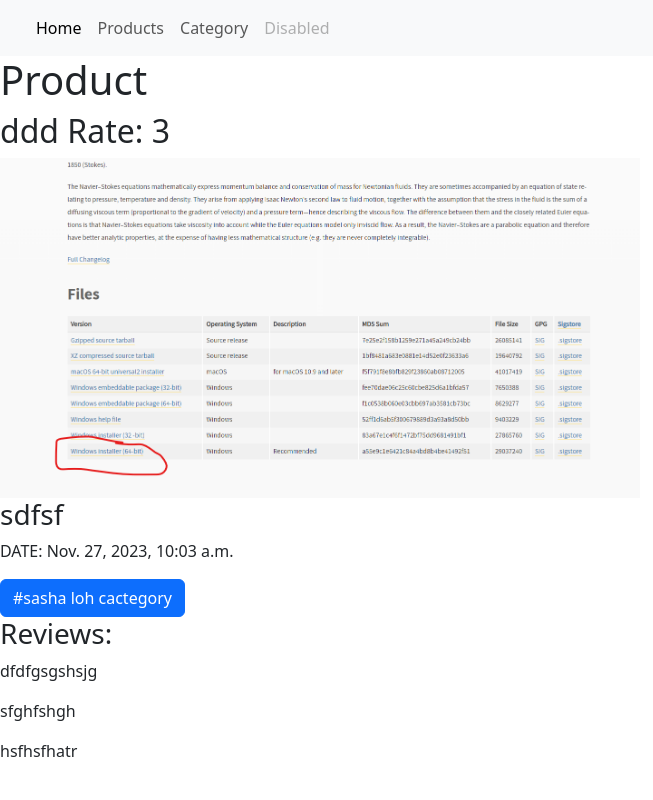
After one commit to Ebulda/django_rep, a Django app: page /products/1/ in a window 1280 px wide. The commit adds this page. Shown: the whole page, without its empty margins (0-653 px from the left). Run offline with Django 4.2, Linux system fonts and the light colour scheme; data comes from the database, SQL or seed files in the repository; both versions use the stored data as it was after the commit.

Commit message:
Forth Commit!!!

```diff
--- a/djangoProject1/urls.py
+++ b/djangoProject1/urls.py
@@ -1,11 +1,14 @@
 
 from django.contrib import admin
 from django.urls import path
+from django.conf import settings
+from django.conf.urls.static import static
 from post import views
 
 urlpatterns = [
     path('admin/', admin.site.urls),
     path('', views.main_view),
     path('products/', views.products_view),
+    path('products/<int:prod_id>/', views.product_detail_view),
     path('category/', views.category_view)
-]
+] + static(settings.MEDIA_URL, document_root=settings.MEDIA_ROOT)
--- a/post/admin.py
+++ b/post/admin.py
@@ -1,8 +1,9 @@
 from django.contrib import admin
-from post.models import Product, Category
+from post.models import Product, Category, Review
 
 
 admin.site.register(Product)
 admin.site.register(Category)
+admin.site.register(Review)
 
 #class ProductAdmin(admin.ModelAdmin):
--- a/post/models.py
+++ b/post/models.py
@@ -17,3 +17,11 @@ class Product(models.Model):
 
     def __str__(self) -> str:
         return f"{self.id}: {self.title}"
+
+
+class Review(models.Model):
+    product = models.ForeignKey('post.Product', on_delete=models.CASCADE, related_name='review')
+    text = models.TextField()
+    created_at = models.DateTimeField(auto_now_add=True)
+
+#добавить ревью в хтмл детального отображения через цикл!!!!
--- a/post/views.py
+++ b/post/views.py
@@ -20,3 +20,9 @@ def category_view(request):
     if request.method == 'GET':
         category = Category.objects.all()
         return render(request, 'products/category.html', {"category": category})
+
+
+def product_detail_view(request, prod_id):
+    if request.method == 'GET':
+        product = Product.objects.get(id=prod_id)
+        return render(request, 'products/detail.html', {'product': product})
--- a/templates/layouts/index.html
+++ b/templates/layouts/index.html
@@ -1,3 +1,4 @@
+{% load static %}
 <!DOCTYPE html>
 <html lang="en">
 <head>
@@ -10,7 +11,8 @@
 <body>
     <nav class="navbar navbar-expand-lg navbar-light bg-light">
   <div class="container-fluid">
-    <a class="navbar-brand" href="/">MAIN</a>
+    <a class="navbar-brand" href="/">
+    </a>
     <button class="navbar-toggler" type="button" data-bs-toggle="collapse" data-bs-target="#navbarNav" aria-controls="navbarNav" aria-expanded="false" aria-label="Toggle navigation">
       <span class="navbar-toggler-icon"></span>
     </button>
--- /dev/null
+++ b/templates/products/detail.html
@@ -0,0 +1,20 @@
+{% extends 'layouts/index.html' %}
+
+{% block content %}
+
+    <h1>Product</h1>
+    <h2>{{ product.title }}   Rate: {{ product.rate }}</h2>
+    <img src="/media/{{ product.image }}" width="50%" alt="...">
+    <h3>{{ product.content }}</h3>
+    <p>DATE: {{ product.created_at }}</p>
+
+    {% for category in product.category.all %}
+        <a href="/category/" class="btn btn-primary">#{{ category.text }}</a>
+    {% endfor %}
+
+    <h3>Reviews:</h3>
+    {% for review in product.review.all %}
+        <p>{{review.text}}</p>
+    {% endfor %}
+
+{% endblock %}
--- a/templates/products/products.html
+++ b/templates/products/products.html
@@ -5,7 +5,7 @@
     <h2>
         {% for product in products %}
             <div class="card" style="width: 18rem;">
-  <img src="..." class="card-img-top" alt="...">
+  <img src="/media/{{ product.image }}" class="card-img-top" alt="...">
   <div class="card-body">
     <h1 class="card-title">{{ product.title }}</h1>
     <p class="card-text">{{product.content }}</p>
@@ -18,7 +18,7 @@
           {% endfor %}
   </ul>
   <div class="card-body">
-    <a href="#" class="card-link">More</a>
+    <a href="/products/{{ product.id }}" class="card-link">More</a>
   </div>
 </div>
         {% endfor %}
```
Also changed, not shown: djangoProject1/settings.py (+6 -1 lines), db.sqlite3, media/posts/Снимок_экрана_10.png (renamed from posts/Снимок_экрана_10.png), media/posts/Снимок_экрана_2023-08-03_211413.png (renamed from posts/Снимок_экрана_2023-08-03_211413.png), media/posts/Снимок_экрана_2023-08-03_211413_m1k9vpj.png (renamed from posts/Снимок_экрана_2023-08-03_211413_m1k9vpj.png), post/migrations/0005_review.py (added), posts/photo_2023-05-18_15-41-42.jpg (deleted), 1 other file.
